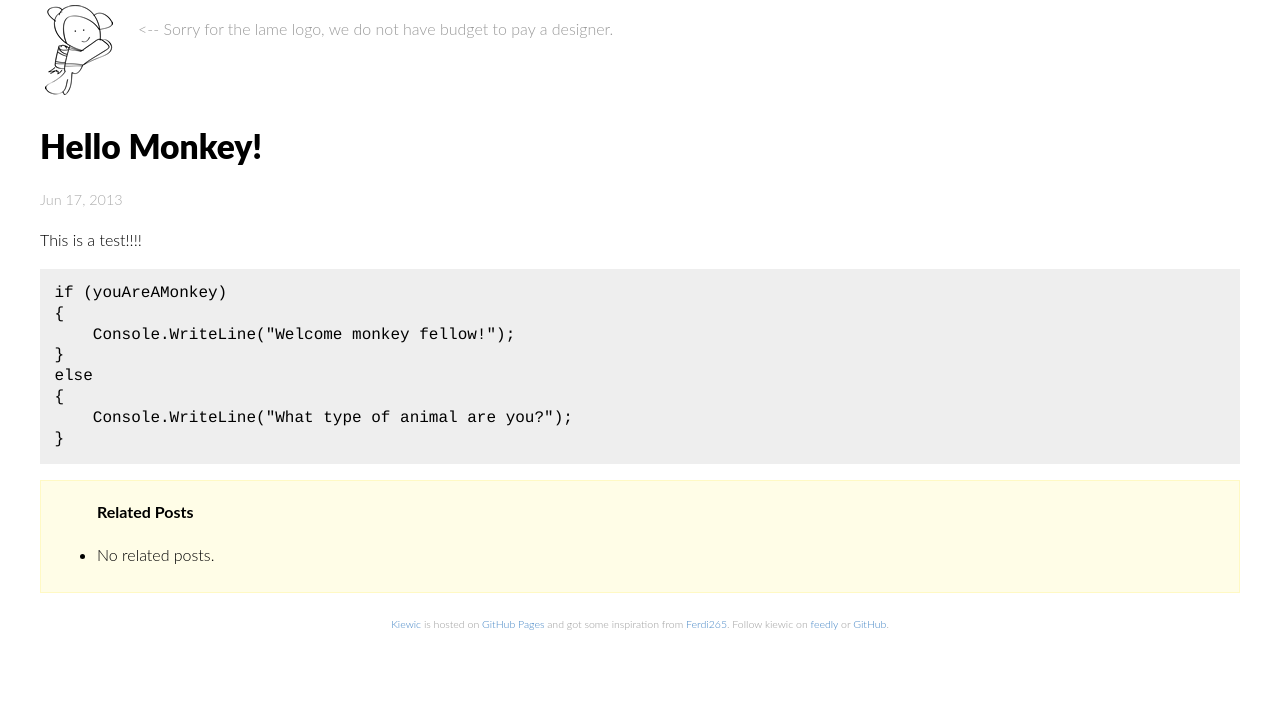
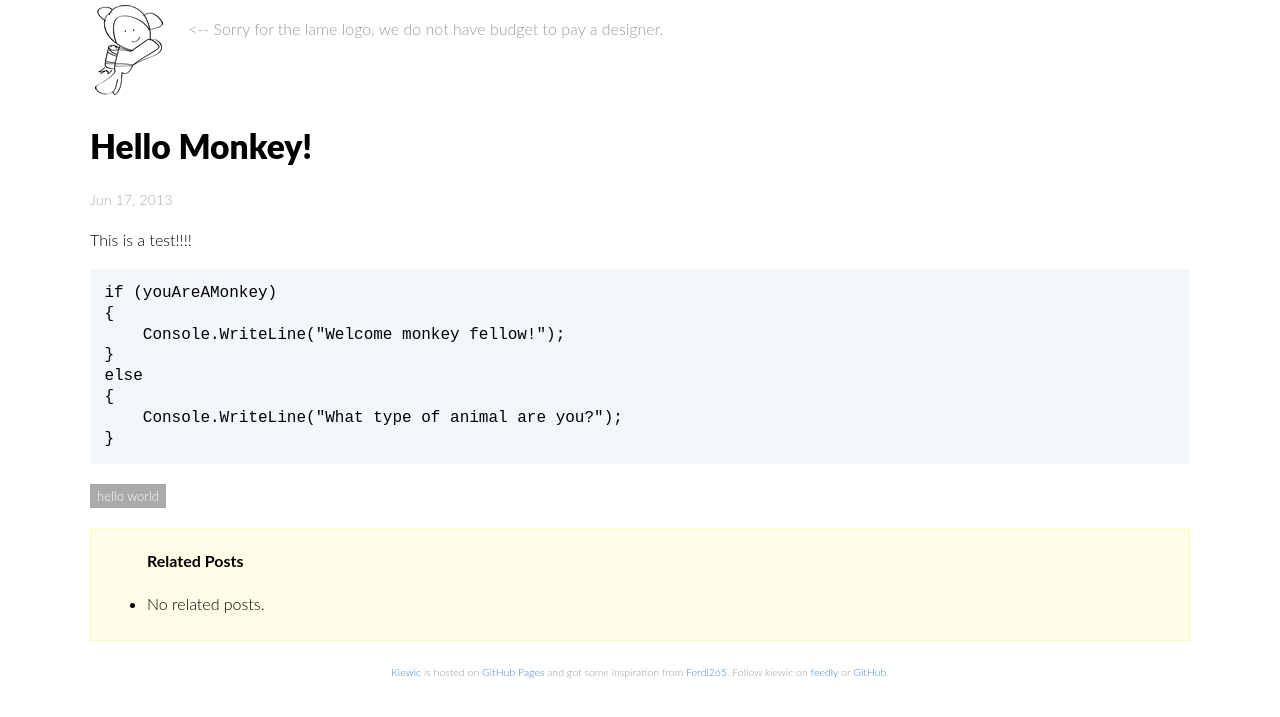
Before and after one commit to kiewic/kiewic.github.io, a Jekyll site: the page built from _posts/2013-06-17-hello-monkey.html, in a window 1280 px wide. Shown: the top 717 px of the page. Built offline with Jekyll 4.4.1, drawn with Linux system fonts in a browser that asks for light colours; comment, search, counter and statistics services are not loaded.

Commit message:
Minor fixes: 1. tags_match 2. paths CSS 3. styles: pre code, p code, tags

```diff
--- a/_layouts/post.html
+++ b/_layouts/post.html
@@ -30,7 +30,7 @@
                             {% assign tags_match = tags_match | plus: 1 %}
                         {% endif %}
                     {% endfor %}
-                    {% if tags_match >= 3 %}
+                    {% if tags_match >= 1 %}
                         {% assign total_post_selected = total_post_selected | plus: 1 %}
                         <li><a href="{{ post.url }}" title="{{ tags_match }} tags in common.">{{ post.title }}</a></li>
                     {% endif %}
--- a/_posts/2013-06-17-hello-monkey.html
+++ b/_posts/2013-06-17-hello-monkey.html
@@ -3,7 +3,7 @@
 title: Hello Monkey!
 date: 2013-06-17 15:15:16.000000000 -07:00
 categories: []
-tags: []
+tags: [hello world]
 status: publish
 type: post
 published: true
--- a/css/main.css
+++ b/css/main.css
@@ -32,12 +32,12 @@
     font-size: 0.66em;
 }
 
-pre, code {
+pre code {
     font-family: "Courier 10 Pitch", Courier, monospace;
 }
 
 pre {
-    background: #eee;
+    background-color: #f3f6fa;
     font-size: 1rem;
     line-height: 1.3rem;
     overflow: auto;
@@ -139,6 +139,15 @@
     padding: 10px 2px 10px 2px;
 }
 
+.post p code {
+    padding: 2px 4px;
+    font-family: Consolas, "Liberation Mono", Menlo, Courier, monospace;
+    font-size: 0.9rem;
+    color: #567482;
+    background-color: #f3f6fa;
+    border-radius: 0.3rem;
+}
+
 ul.post-list {
     margin: 0;
     padding: 0;
@@ -169,7 +178,7 @@
 }
 
 .post-tags li {
-    font-size: x-small;
+    font-size: small;
     line-height: 2.5em;
     color: #fff;
     list-style-type: none;
@@ -205,7 +214,7 @@
 @media screen and (min-width: 1250px)
 {
     .wrapper {
-        max-width: 1200px;
+        max-width: 1100px;
     }
 }
 
--- a/paths/index.html
+++ b/paths/index.html
@@ -4,6 +4,7 @@
 style: |
   #theMainDiv {
       border: 1px solid blue;
+      width: 33%;
   }
 
   #theOtherDiv svg {
```
